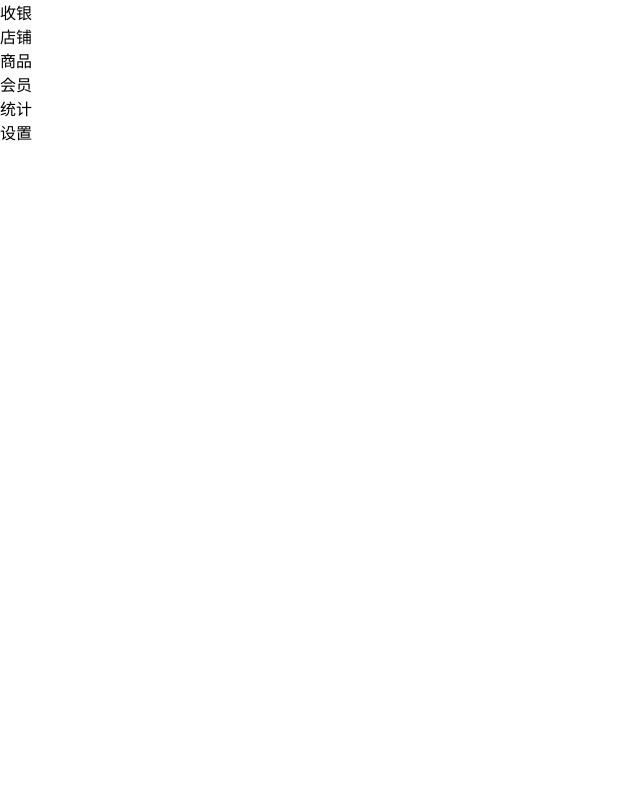
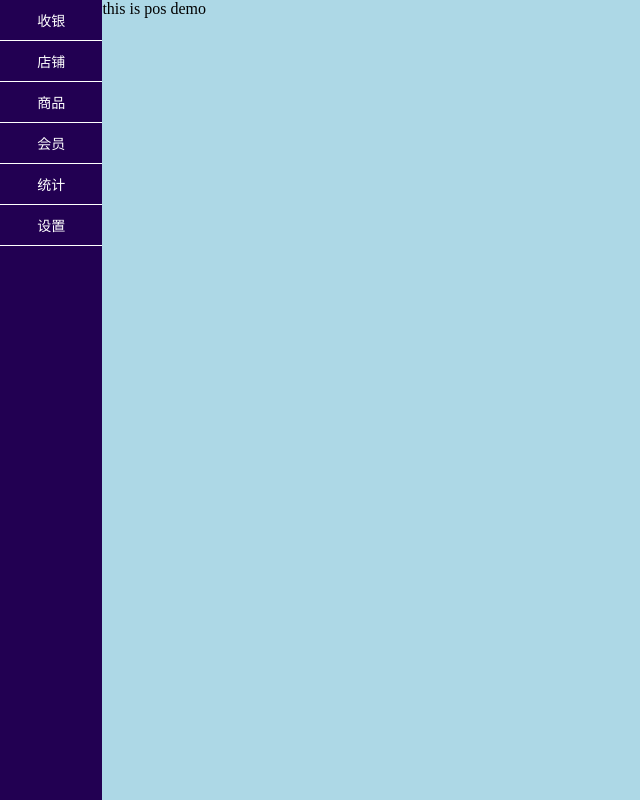
Before and after one commit to iceymoon07/Vue--POS-, a Vue app: page / in a window 1280 px wide. Shown: the whole page, without its empty margins (0-640 px from the left). Built offline with nearby package versions, Linux system fonts and the light colour scheme; a small style sheet from the web is missing.

Commit message:
设置左侧导航栏样式

```diff
--- a/src/App.vue
+++ b/src/App.vue
@@ -1,8 +1,18 @@
 <template>
   <div id="app">
-    <router-view/>
+    <LeftNav />
+    <div class="view">
+      <router-view />
+    </div>
   </div>
 </template>
+
+<script>
+import LeftNav from "./components/LeftNav.vue";
+export default {
+  components: { LeftNav }
+};
+</script>
 
 <style>
 * {
@@ -10,4 +20,20 @@
   padding: 0;
   box-sizing: border-box;
 }
+
+html,
+body {
+  height: 100%;
+}
+
+#app {
+  height: 100%;
+  display: flex;
+}
+
+.view {
+  background-color: lightblue;
+  height: 100%;
+  width: 92%;
+}
 </style>
--- a/src/components/LeftNav.vue
+++ b/src/components/LeftNav.vue
@@ -34,4 +34,25 @@ export default {};
 </script>
 
 <style scoped>
+.left-nav {
+  color: white;
+  background-color: #220052;
+  height: 100%;
+  width: 8%;
+  font-size: 14px;
+}
+
+.left-nav ul {
+}
+
+.left-nav li {
+  list-style: none;
+  text-align: center;
+  border-bottom: 1px solid white;
+  padding: 10px;
+}
+
+.iconfont {
+  font-size: 32px;
+}
 </style>
--- a/src/router/index.js
+++ b/src/router/index.js
@@ -7,7 +7,7 @@ Vue.use(VueRouter)
 const routes = [
   {
     path: '/',
-    name: 'Home',
+    name: 'Pos',
     component: Pos
   }
 ]
--- a/src/views/Pos.vue
+++ b/src/views/Pos.vue
@@ -1,16 +1,18 @@
 <template>
   <div class="pos">
-    <left-nav />
+    this is pos demo
   </div>
 </template>
 
 <script>
-import LeftNav from "../components/LeftNav.vue";
 export default {
   name: "Pos",
-  components: { LeftNav }
+  components: {  }
 };
 </script>
 
 <style scoped>
+.pos {
+
+}
 </style>
```
